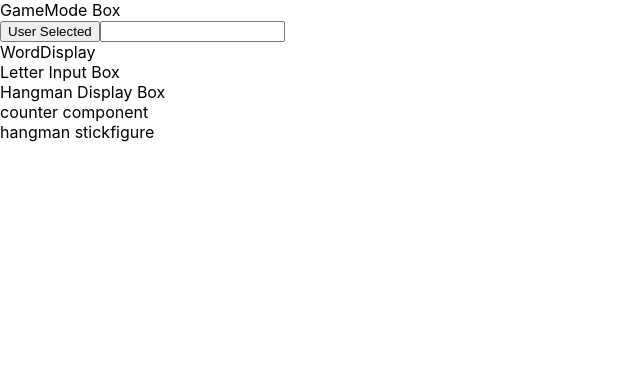
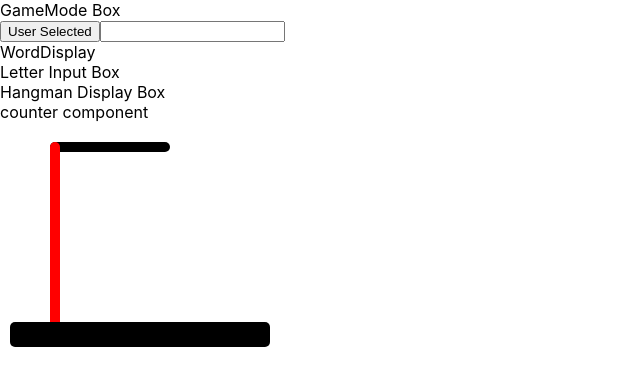
Before and after one commit to SimonProgAI/hangman_app, a React (Create React App) app: page / in a window 1280 px wide. Shown: the top 386 px of the page, without its empty margins (0-640 px from the left). Built offline with nearby package versions, Linux system fonts and the light colour scheme.

Commit message:
HangmanStickfigure: SVG gallow in progress

```diff
--- a/src/components/HangmanStickFigure.js
+++ b/src/components/HangmanStickFigure.js
@@ -1,10 +1,18 @@
+import React, { useRef, useEffect } from 'react';
 
 const HangmanStickfigure = () => {
-    return(
-        <div>
-            hangman stickfigure
-        </div>
-    );
-}
+
+
+  return (
+    <div>
+        <svg width="300" height="300" >
+            <line x1="" y1=""/>
+            <rect width="120" height="10" x="50" y="20" rx="5" ry="5" fill="black" />
+            <rect width="10" height="200" x="50" y="20" rx="5" ry="5" fill="red" />
+            <rect width="260" height="25" x="10" y="200" rx="5" ry="5" fill="black" />
+        </svg>
+    </div>
+  );
+};
 
 export default HangmanStickfigure;
--- a/src/components/WordDisplay.js
+++ b/src/components/WordDisplay.js
@@ -12,10 +12,9 @@ const WordDisplay = ({wordArr}) => {
 
     const userInput = "l";
     const [visibilityArr, setVisibilityArr] = useState([]);
-    const [visibilityStyle, setVisibilityStyle] = useState({})
+    const [visibilityStyle, setVisibilityStyle] = useState({visibility: 'visible'})
 
     useEffect(()=>{
-
         wordArr.forEach((letter, index) => {
             if(letter === userInput){
                 console.log(`Letter ${letter} at index ${index} is revealed`);
@@ -29,21 +28,30 @@ const WordDisplay = ({wordArr}) => {
         );
     },[wordArr,visibilityArr])
     console.log(visibilityArr);
-    //create a function that maps over wordArr
-    //and conditionally renders each letter based on the value in visibilityArr
-    const letterRenderer = ()=>{
-        wordArr.map(()=>{
+    /*Your thinking is sound. You want to create a function that maps over the wordArr
+    and conditionally renders each letter based on the corresponding value in visibilityArr.
+    If visibilityArr[index] is true, the letter at wordArr[index] should be visible,
+    and if it's false, the letter should be hidden.
 
-        })
+    You can use the map function to achieve this, and within the callback function,
+    you can use a conditional statement to determine whether to render the letter or a placeholder
+    (like an underscore or a blank space) based on the value of visibilityArr[index].
+    Additionally, you might want to consider adding a check to ensure that visibilityArr
+    has the same length as wordArr before trying to access its elements, to avoid any potential errors.
+    */
+    let processedWordArr = wordArr.map( (letter,index)=>{
+        //if the index of visibilityArr has a value of true --> index in wordArr <style = visibility: 'visible'>
+        //else --> <style = visibility: 'visible'>
 
-    }
-
-
+        return (
+            <span style={visibilityStyle}>{letter}{index}</span>
+        )
+    })
 
     return(
         <div>
             WordDisplay
-            <div>{}</div>
+            <div>{processedWordArr}</div>
         </div>
     );
 }
```
